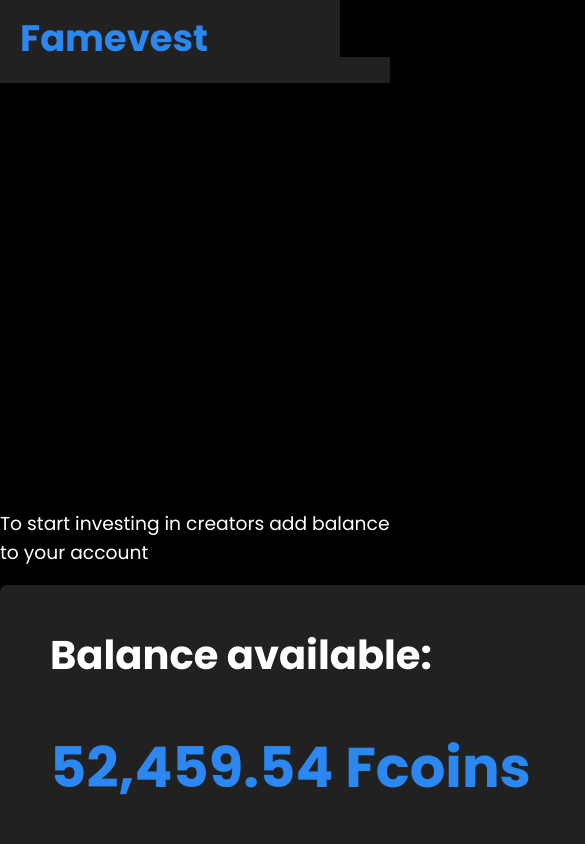
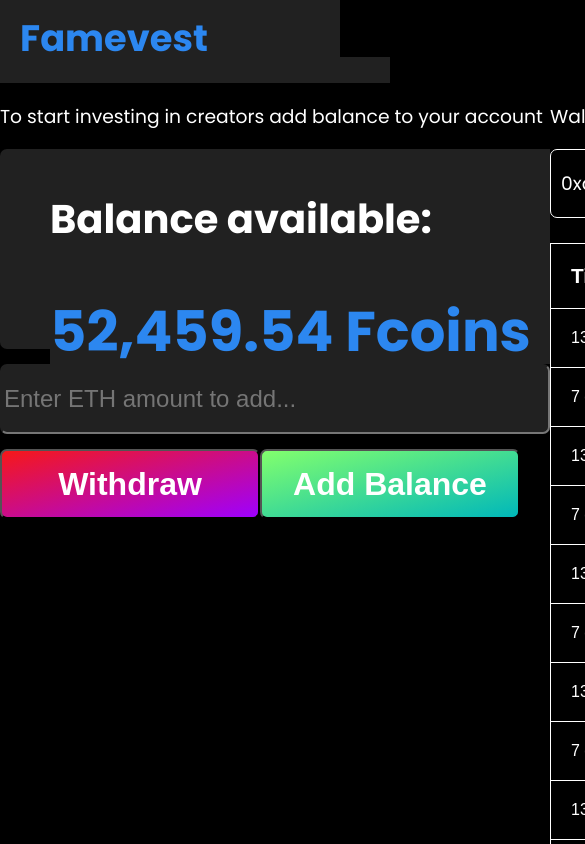
Before and after one commit to shredcryp/Famevest-v27, a React (Create React App) app: page / in a window 390 px wide. Shown: the top 844 px of the page, 585 px wide, since content can reach past the window. Built offline with nearby package versions, Linux system fonts and the light colour scheme.

Commit message:
wallet responsive done

```diff
--- a/src/App.js
+++ b/src/App.js
@@ -7,8 +7,11 @@
   return (
     <>
     <Navbar/>
+    <div style={{display: 'flex'}}>
     <Sidebar/>
     <Wallet/>
+    </div>
+
     </>
   );
 }
--- a/src/components/Wallet.css
+++ b/src/components/Wallet.css
@@ -1,6 +1,6 @@
 .balancebox {
     width: 650px;
-    height: 300px;
+    height: 280px;
     background: #212121;
     border-radius: 7px;
 }
@@ -60,7 +60,7 @@
 table {
     font-family: arial, sans-serif;
     border-collapse: collapse;
-    width: 30%;
+    width: 110%;
     color: white;
 }
 
@@ -86,7 +86,27 @@
 
 .walletaddressline {
     padding: 0px 0px 0px 10px;
-    width: 30%;
+    width: 105%;
     border-radius: 7px;
     border: 1px solid #fff;
 }
+
+.fullwallet {
+    width: 80%;
+}
+
+@media (max-width: 1485px) {
+    .balancebox {
+        width: 550px;
+        height: 200px;
+    }
+    .enteramount input {
+        width: 550px;
+    }
+    .withdrawaddamount button {
+        width: 260px;
+    }
+    .addamountbutton button {
+        width: 260px;
+    }
+}
--- a/src/components/Wallet.js
+++ b/src/components/Wallet.js
@@ -3,6 +3,7 @@
 function Wallet() {
     return (
         <>
+        <div class="fullwallet" style={{display:"flex", justifyContent:"space-around"}}>
         <div class="wallet-leftside">
 
 <h3>To start investing in creators add balance to your account</h3>
@@ -26,8 +27,7 @@
 </div>
 
 </div>
-
-        <div className="wallet-rightside">
+<div className="wallet-rightside" style={{float:"right"}}>
 
             <div className="walletpart">
                 <h3>Wallet address</h3>
@@ -109,6 +109,10 @@
             </div>
 
         </div>
+        </div>
+
+
+
         </>
     )
 
```
Lines whose indentation alone changed are shown as unchanged.
